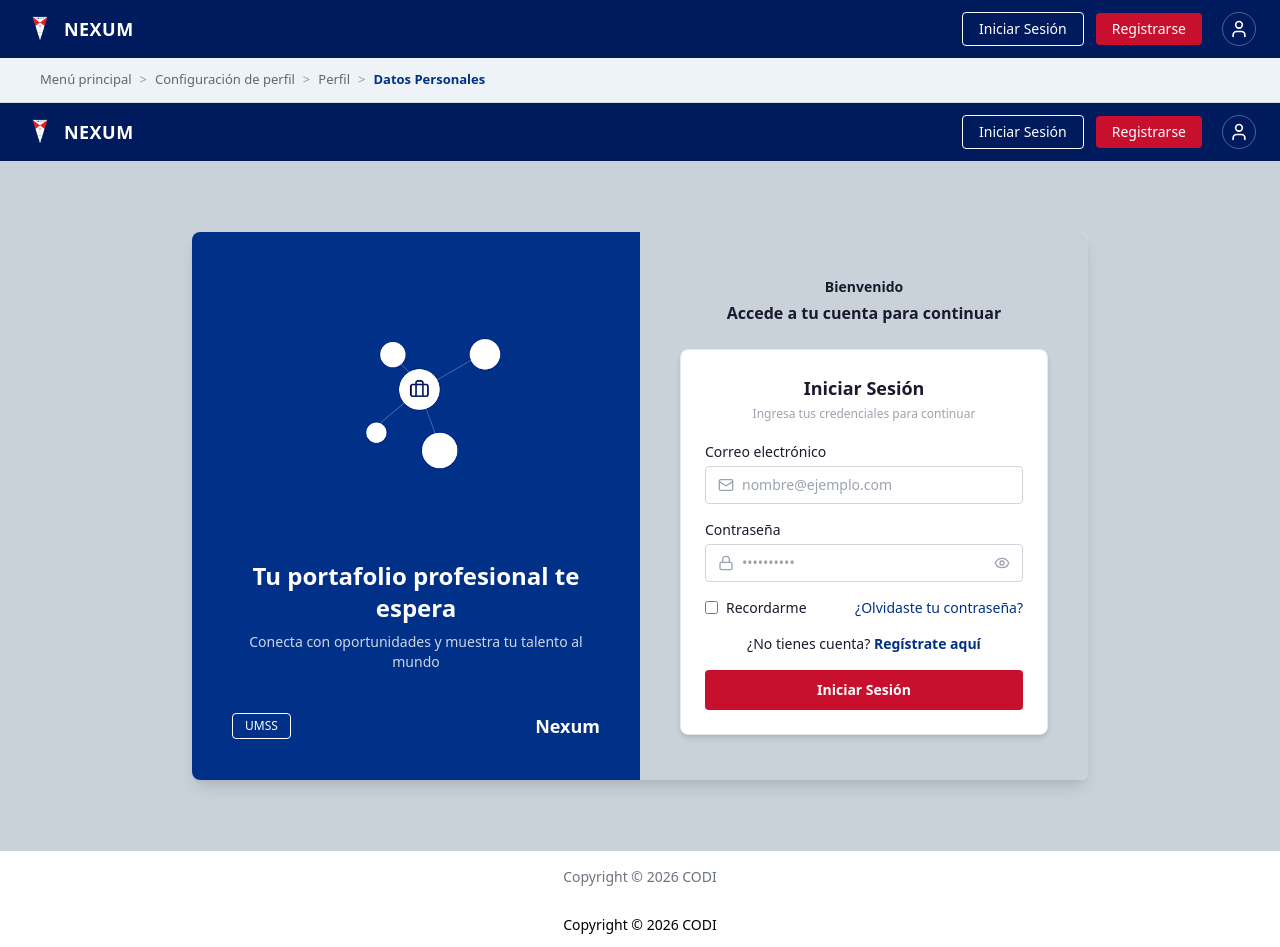
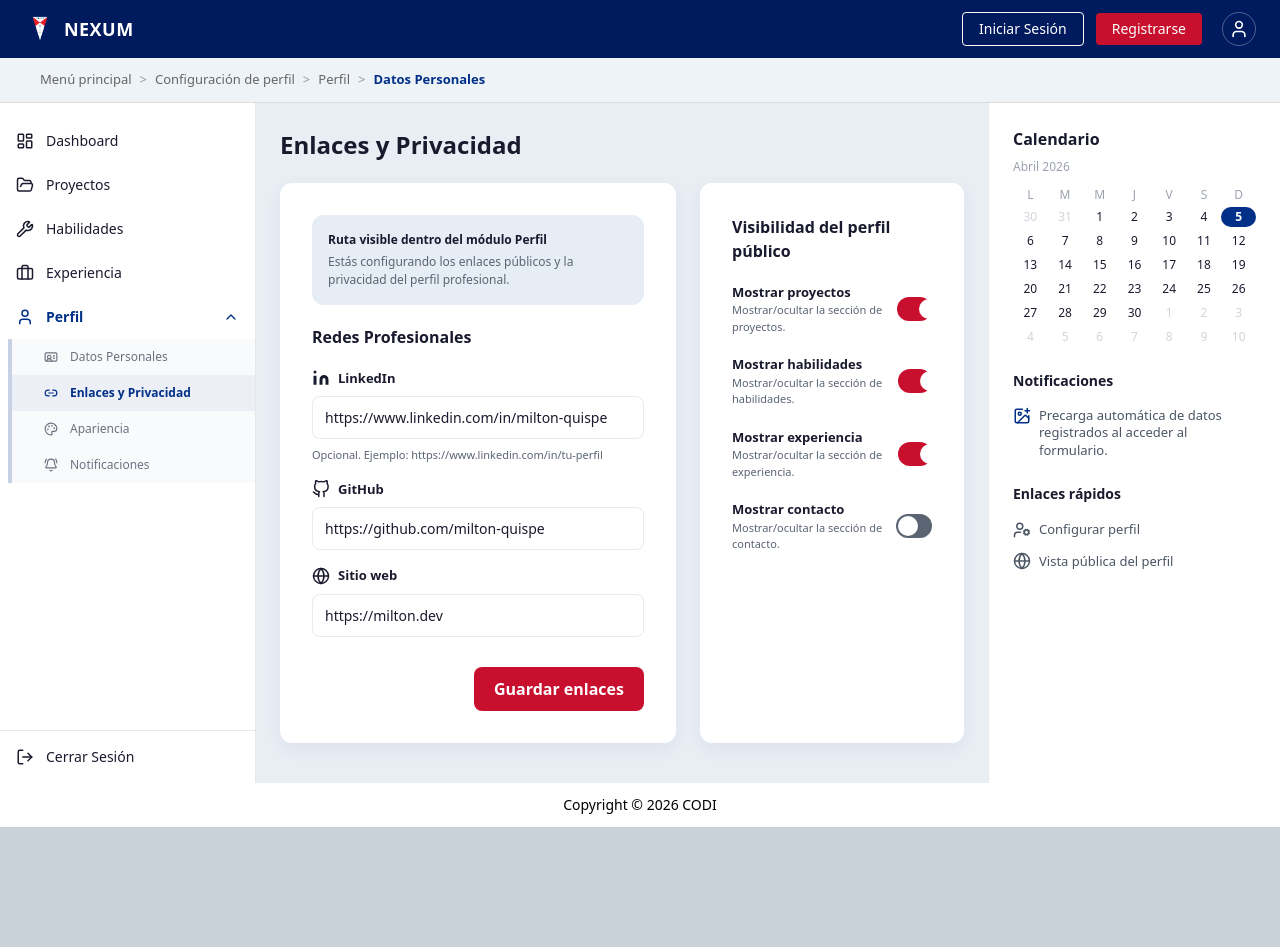
Before and after one commit to maisimo365/nexum-frontend, a React (Vite) app: page /profile/links in a window 1280 px wide. After the commit the page ends 827 px from the top, so only its background shows below. Built offline with nearby package versions, Linux system fonts and the light colour scheme.

Commit message:
feat: Se agrega page de editar enlaces y privacidad

```diff
--- /dev/null
+++ b/src/pages/professional/profile-settings/LinksPrivacy.tsx
@@ -0,0 +1,167 @@
+import { useState } from 'react';
+import Sidebar from '../../admin/components/Sidebar';
+import RightWidgets from '../../../components/ui/RightWidgets';
+import { Globe } from 'lucide-react';
+
+const LinkedinIcon = () => (
+  <svg width="18" height="18" viewBox="0 0 24 24" fill="currentColor">
+    <path d="M16 8a6 6 0 0 1 6 6v7h-4v-7a2 2 0 0 0-2-2 2 2 0 0 0-2 2v7h-4v-7a6 6 0 0 1 6-6z"/>
+    <rect x="2" y="9" width="4" height="12"/><circle cx="4" cy="4" r="2"/>
+  </svg>
+);
+
+const GithubIcon = () => (
+  <svg width="18" height="18" viewBox="0 0 24 24" fill="none" stroke="currentColor" strokeWidth="2" strokeLinecap="round" strokeLinejoin="round">
+    <path d="M9 19c-5 1.5-5-2.5-7-3m14 6v-3.87a3.37 3.37 0 0 0-.94-2.61c3.14-.35 6.44-1.54 6.44-7A5.44 5.44 0 0 0 20 4.77 5.07 5.07 0 0 0 19.91 1S18.73.65 16 2.48a13.38 13.38 0 0 0-7 0C6.27.65 5.09 1 5.09 1A5.07 5.07 0 0 0 5 4.77a5.44 5.44 0 0 0-1.5 3.78c0 5.42 3.3 6.61 6.44 7A3.37 3.37 0 0 0 9 18.13V22"/>
+  </svg>
+);
+
+function LinksPrivacy() {
+  const [linkedin, setLinkedin] = useState('https://www.linkedin.com/in/milton-quispe');
+  const [github, setGithub] = useState('https://github.com/milton-quispe');
+  const [website, setWebsite] = useState('https://milton.dev');
+
+  const [showProjects, setShowProjects] = useState(true);
+  const [showSkills, setShowSkills] = useState(true);
+  const [showExperience, setShowExperience] = useState(true);
+  const [showContact, setShowContact] = useState(false);
+
+  const handleSubmit = (event: React.FormEvent) => {
+    event.preventDefault();
+    console.log('Links & Privacy saved:', { linkedin, github, website, showProjects, showSkills, showExperience, showContact });
+    alert('Enlaces y Privacidad actualizados (simulado)');
+  };
+
+  const Toggle = ({ active, onToggle }: { active: boolean; onToggle: () => void }) => (
+    <div
+      onClick={onToggle}
+      style={{
+        width: '44px',
+        height: '24px',
+        borderRadius: '999px',
+        backgroundColor: active ? '#c8102e' : '#5b6472',
+        position: 'relative',
+        cursor: 'pointer',
+        transition: 'background-color 0.2s'
+      }}
+    >
+      <div style={{
+        position: 'absolute',
+        top: '2px',
+        left: active ? '22px' : '2px',
+        width: '20px',
+        height: '20px',
+        borderRadius: '50%',
+        backgroundColor: '#fff',
+        transition: 'left 0.2s'
+      }} />
+    </div>
+  );
+
+  return (
+    <div style={{ display: 'flex', flex: 1, minHeight: 'calc(100vh - 120px)', backgroundColor: '#e9eef5' }}>
+
+      <Sidebar activeItem="Enlaces" />
+
+      <div style={{ flex: 1, padding: '24px', display: 'flex', flexDirection: 'column', gap: '20px', overflowY: 'auto' }}>
+
+        <h2 style={{ fontSize: '24px', fontWeight: '700', color: '#1a1a2e', margin: 0 }}>
+          Enlaces y Privacidad
+        </h2>
+
+        <div style={{ display: 'grid', gridTemplateColumns: '1.2fr 0.8fr', gap: '24px', width: '100%', maxWidth: '1100px' }}>
+
+          {/* Columna Izquierda: Redes Profesionales */}
+          <div style={{ backgroundColor: '#fff', padding: '32px', borderRadius: '12px', boxShadow: '0 6px 18px rgba(0, 26, 94, 0.06)', display: 'flex', flexDirection: 'column', gap: '20px' }}>
+
+            <div style={{ padding: '16px', background: '#e7edf5', borderRadius: '12px', fontSize: '12px', color: '#5b6472' }}>
+              <div style={{ fontWeight: 'bold', color: '#1a1a2e', marginBottom: '4px' }}>Ruta visible dentro del módulo Perfil</div>
+              Estás configurando los enlaces públicos y la privacidad del perfil profesional.
+            </div>
+
+            <h3 style={{ fontSize: '16px', fontWeight: '700', color: '#1a1a2e', margin: 0 }}>Redes Profesionales</h3>
+
+            <div style={{ display: 'flex', flexDirection: 'column', gap: '16px' }}>
+
+              {/* LinkedIn */}
+              <div style={{ display: 'flex', flexDirection: 'column', gap: '8px' }}>
+                <label style={{ fontSize: '13px', fontWeight: '600', display: 'flex', alignItems: 'center', gap: '8px' }}>
+                  <LinkedinIcon /> LinkedIn
+                </label>
+                <input type="text" value={linkedin} onChange={(e) => setLinkedin(e.target.value)}
+                       style={{ width: '100%', padding: '10px 12px', borderRadius: '8px', border: '1px solid #00000014', fontSize: '14px' }} />
+                <span style={{ fontSize: '11px', color: '#5b6472' }}>Opcional. Ejemplo: https://www.linkedin.com/in/tu-perfil</span>
+              </div>
+
+              {/* GitHub */}
+              <div style={{ display: 'flex', flexDirection: 'column', gap: '8px' }}>
+                <label style={{ fontSize: '13px', fontWeight: '600', display: 'flex', alignItems: 'center', gap: '8px' }}>
+                  <GithubIcon /> GitHub
+                </label>
+                <input type="text" value={github} onChange={(e) => setGithub(e.target.value)}
+                       style={{ width: '100%', padding: '10px 12px', borderRadius: '8px', border: '1px solid #00000014', fontSize: '14px' }} />
+              </div>
+
+              {/* Sitio Web */}
+              <div style={{ display: 'flex', flexDirection: 'column', gap: '8px' }}>
+                <label style={{ fontSize: '13px', fontWeight: '600', display: 'flex', alignItems: 'center', gap: '8px' }}>
+                  <Globe size={18} /> Sitio web
+                </label>
+                <input type="text" value={website} onChange={(e) => setWebsite(e.target.value)}
+                       style={{ width: '100%', padding: '10px 12px', borderRadius: '8px', border: '1px solid #00000014', fontSize: '14px' }} />
+              </div>
+            </div>
+
+            <button onClick={handleSubmit} style={{ alignSelf: 'flex-end', padding: '10px 20px', borderRadius: '8px', backgroundColor: '#c8102e', color: 'white', border: 'none', fontWeight: 'bold', cursor: 'pointer', marginTop: '10px' }}>
+              Guardar enlaces
+            </button>
+          </div>
+
+          {/* Columna Derecha: Visibilidad */}
+          <div style={{ backgroundColor: '#fff', padding: '32px', borderRadius: '12px', boxShadow: '0 6px 18px rgba(0, 26, 94, 0.06)', display: 'flex', flexDirection: 'column', gap: '20px' }}>
+            <h3 style={{ fontSize: '16px', fontWeight: '700', color: '#1a1a2e', margin: 0 }}>Visibilidad del perfil público</h3>
+
+            <div style={{ display: 'flex', flexDirection: 'column', gap: '20px' }}>
+
+              <div style={{ display: 'flex', justifyContent: 'space-between', alignItems: 'center' }}>
+                <div>
+                  <div style={{ fontSize: '13px', fontWeight: '600' }}>Mostrar proyectos</div>
+                  <div style={{ fontSize: '11px', color: '#5b6472' }}>Mostrar/ocultar la sección de proyectos.</div>
+                </div>
+                <Toggle active={showProjects} onToggle={() => setShowProjects(!showProjects)} />
+              </div>
+
+              <div style={{ display: 'flex', justifyContent: 'space-between', alignItems: 'center' }}>
+                <div>
+                  <div style={{ fontSize: '13px', fontWeight: '600' }}>Mostrar habilidades</div>
+                  <div style={{ fontSize: '11px', color: '#5b6472' }}>Mostrar/ocultar la sección de habilidades.</div>
+                </div>
+                <Toggle active={showSkills} onToggle={() => setShowSkills(!showSkills)} />
+              </div>
+
+              <div style={{ display: 'flex', justifyContent: 'space-between', alignItems: 'center' }}>
+                <div>
+                  <div style={{ fontSize: '13px', fontWeight: '600' }}>Mostrar experiencia</div>
+                  <div style={{ fontSize: '11px', color: '#5b6472' }}>Mostrar/ocultar la sección de experiencia.</div>
+                </div>
+                <Toggle active={showExperience} onToggle={() => setShowExperience(!showExperience)} />
+              </div>
+
+              <div style={{ display: 'flex', justifyContent: 'space-between', alignItems: 'center' }}>
+                <div>
+                  <div style={{ fontSize: '13px', fontWeight: '600' }}>Mostrar contacto</div>
+                  <div style={{ fontSize: '11px', color: '#5b6472' }}>Mostrar/ocultar la sección de contacto.</div>
+                </div>
+                <Toggle active={showContact} onToggle={() => setShowContact(!showContact)} />
+              </div>
+            </div>
+          </div>
+        </div>
+      </div>
+
+      <RightWidgets type="profile" />
+    </div>
+  );
+}
+
+export default LinksPrivacy;
--- a/src/routes/AppRouter.tsx
+++ b/src/routes/AppRouter.tsx
@@ -9,6 +9,7 @@ import AccountsPage from "../pages/admin/AccountsPage";
 import Navbar from "../components/ui/Navbar";
 import Footer from "../components/ui/Footer";
 import PersonalData from "../pages/professional/profile-settings/PersonalData";
+import LinksPrivacy from "../pages/professional/profile-settings/LinksPrivacy";
 
 const HomePage = () => (
   <div style={{ textAlign: "center", padding: "50px" }}>
@@ -134,6 +135,7 @@ const AppRouter = () => {
           {/* CAMBIO DE RUTA PROFILE QUE SE BORRO POR UNA NUEVA ESTRUCTURA DE RUTAS A PERSONAL DATA */}
           <Route path="/profile" element={<Navigate to="/profile/personal-data" replace />} />
           <Route path="/profile/personal-data" element={<PersonalData />} />
+          <Route path="/profile/links" element={<LinksPrivacy />} />
 
           <Route path="*" element={<LoginPage />} />
         </Routes>
```
Also changed, not shown: 1 other file (tests, documents, lock files or other folders).
